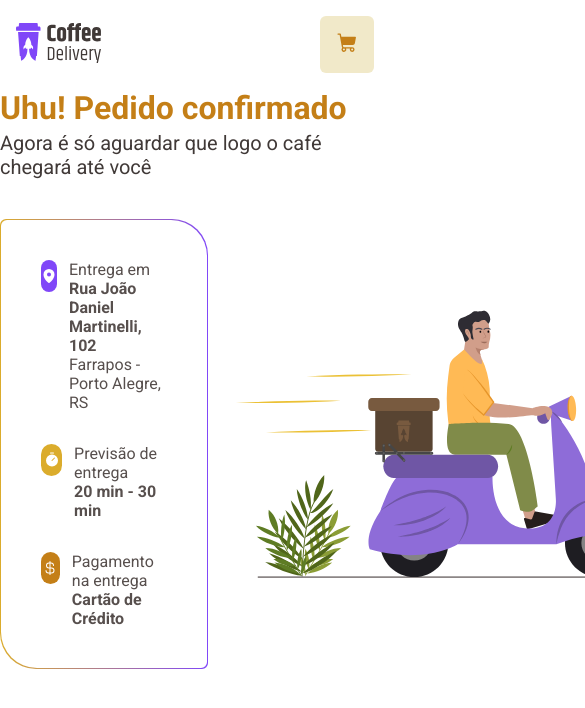
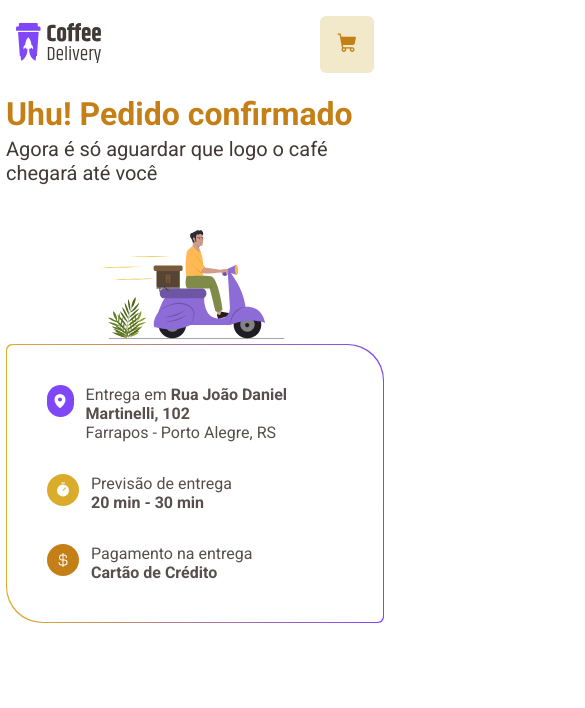
Before and after one commit to Gabrielmxn/coffee_delivery, a React (Vite) app: page /success in a window 390 px wide. Shown: the top 708 px of the page, 585 px wide, since content can reach past the window. Built offline with nearby package versions, Linux system fonts and the light colour scheme; no server answers.

Commit message:
:sparkles: feat: add responsivo page success

```diff
--- a/src/pages/Checkout.tsx
+++ b/src/pages/Checkout.tsx
@@ -5,6 +5,7 @@ import { CartContext } from "../contexts/ProviderCart";
 import { FormAddress } from "../components/FormAddress";
 import { formatBRL } from "../utils/formatBRL";
 import { TitleComponent } from "../components/TitleComponent";
+import { Link } from "react-router-dom";
 
 
 const frete = 3.5;
@@ -131,9 +132,13 @@ export function Checkout(){
                 <span>{formatBRL.format(totalItems + frete)}</span>
               </Item>
             </DetalhesItens>
+
             <ButtonConfirmarPedido>
-              CONFIRMAR PEDIDO
+              <Link to="/success">
+                CONFIRMAR PEDIDO
+              </Link>
             </ButtonConfirmarPedido>
+
           </SelectionCoffees>
         </CoffeeSelectionCart>
       </CheckoutContent>
--- a/src/pages/styles.ts
+++ b/src/pages/styles.ts
@@ -254,6 +254,13 @@ export const ButtonConfirmarPedido = styled.button`
   padding: 0.75rem 0;
   cursor: pointer;
   border-radius: 6px;
+
+  a {
+    display: block;
+    text-decoration: none;
+    color: ${props => props.theme['white']};
+    width: 100%;
+  }
 `
 
 export const ContainerChange = styled.div`
@@ -285,6 +292,10 @@ export const Remover = styled.button`
 export const ContainerMainSuccess = styled.div`
   max-width: 1120px;
   margin: 0 auto;
+  padding: 6px;
+  img {
+    object-fit: cover;
+  }
 `
 
 
@@ -333,9 +344,29 @@ export const ContainerSuccess = styled.div`
     margin-top: 40px;
     width: 100%;
     display: flex;
+    flex-wrap: wrap;
     align-items: center;
     justify-content: space-between;
     gap: 1rem;
+
+    @media screen and (max-width: 900px){
+      display: grid;
+      gap: 0;
+      justify-items: center;
+      justify-content: center;
+
+      img {
+
+        grid-row: 1 / span 1;
+        width: 200px;
+        object-fit: cover;
+        border-bottom: 0px;
+
+      }
+
+    }
+
+
 
 `
 
@@ -359,6 +390,12 @@ export const DetalheEntrega = styled.div`
       display: flex;
       flex-direction: column;
       gap: 32px
+    }
+
+    @media screen and (max-width: 900px){
+      &{
+        grid-row: 2 / span 2;
+      }
     }
 `
 
```
